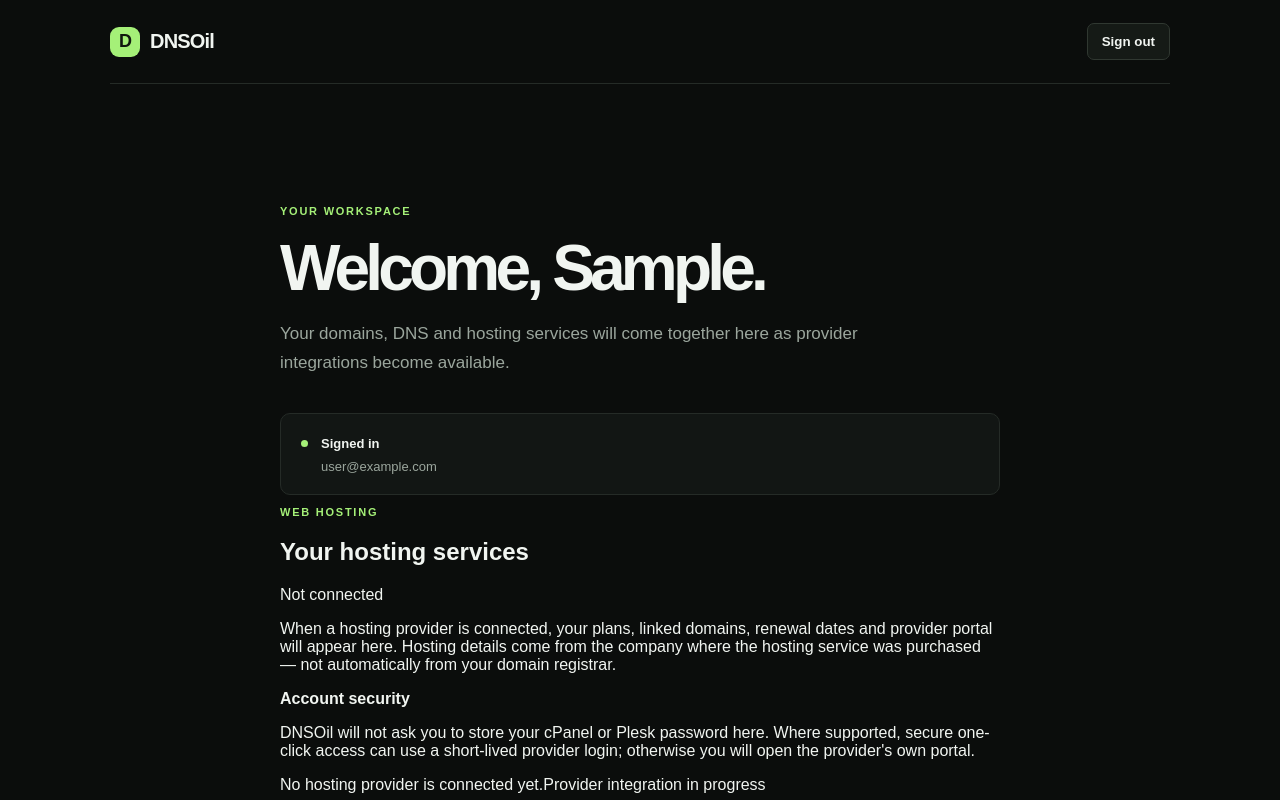
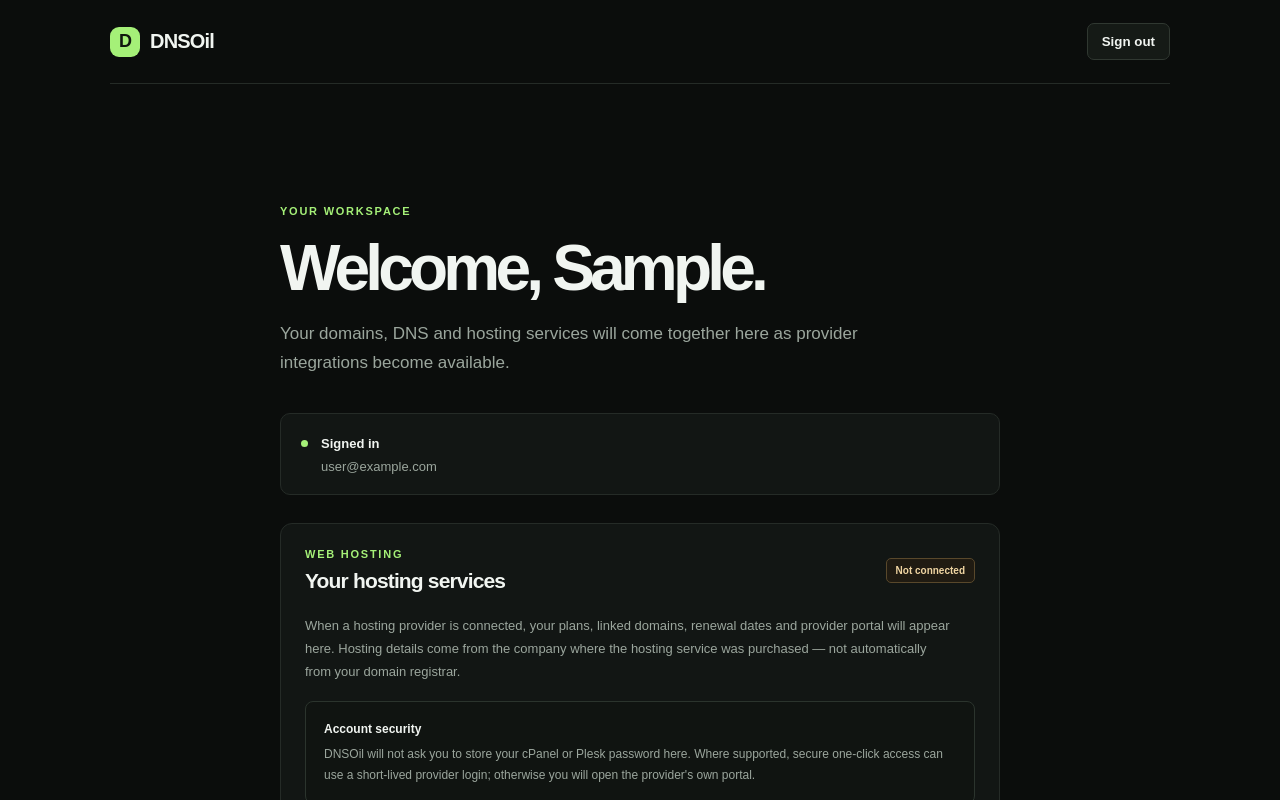
Before and after one commit to mystrdan/DNSOil, a Next.js app in the folder apps/web/: page /dashboard in a window 1280 px wide. Shown: the top 800 px of the page. Built offline with nearby package versions, Linux system fonts and the light colour scheme; no server answers; sample sign-in values are in the browser's storage.

Commit message:
style(hosting): add hosting dashboard panels

```diff
--- a/apps/web/src/app/globals.css
+++ b/apps/web/src/app/globals.css
@@ -120,3 +120,17 @@ footer .mark{width:23px;height:23px;font-size:14px;border-radius:6px}
 .demoWalletStat strong{font-size:18px;letter-spacing:-.03em;color:#f0d5a2}
 @media(min-width:900px){.demoStats{grid-template-columns:repeat(4,minmax(0,1fr))}}
 @media(max-width:650px){.walletPanel{padding:19px}.walletPanelFooter{align-items:flex-start;flex-direction:column}.walletPanelFooter button{width:100%;min-height:40px}}
+
+.hostingPanel{margin-top:28px;padding:24px;border:1px solid var(--line);border-radius:12px;background:var(--panel)}
+.hostingPanelHeading{display:flex;align-items:center;justify-content:space-between;gap:16px}
+.hostingPanelHeading .eyebrow{justify-content:flex-start;margin:0 0 9px}
+.hostingPanelHeading h2{margin:0;font-size:21px;letter-spacing:-.04em}
+.hostingStatus{display:inline-flex;align-items:center;padding:6px 9px;border:1px solid #59482b;border-radius:5px;background:#201b12;color:#f0d5a2;font-size:10px;font-weight:700;white-space:nowrap}
+.hostingDescription{max-width:650px;margin:22px 0 0;color:var(--muted);font-size:13px;line-height:1.75}
+.hostingSecurityNote{margin-top:18px;padding:17px 18px;border:1px solid #2b342d;border-radius:8px;background:#101411}
+.hostingSecurityNote strong{font-size:12px}
+.hostingSecurityNote p{margin:7px 0 0;color:var(--muted);font-size:12px;line-height:1.75}
+.hostingPanelFooter{display:flex;align-items:center;justify-content:space-between;gap:16px;margin-top:20px;padding-top:17px;border-top:1px solid var(--line);color:#8d998f;font-size:11px}
+.hostingComingSoon{color:#b7c2b8}
+.hostingDemoSection{padding-top:15px}
+@media(max-width:650px){.hostingPanel{padding:19px}.hostingPanelHeading{align-items:flex-start;flex-direction:column}.hostingPanelFooter{align-items:flex-start;flex-direction:column}.hostingSecurityNote{padding:14px}.hostingDemoSection{padding-top:0}}
```
